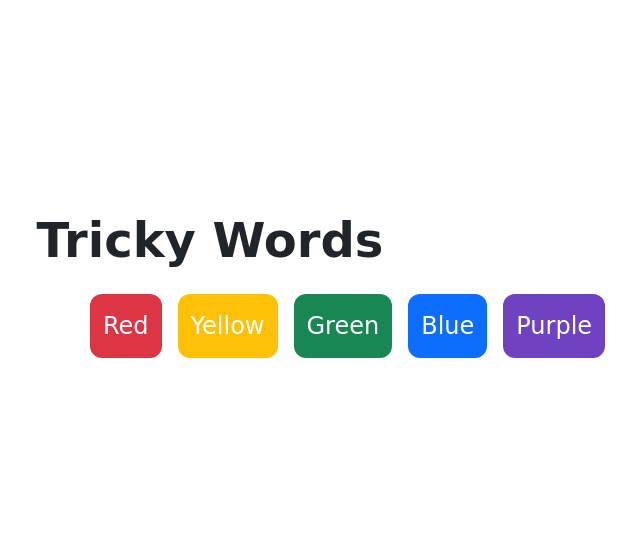
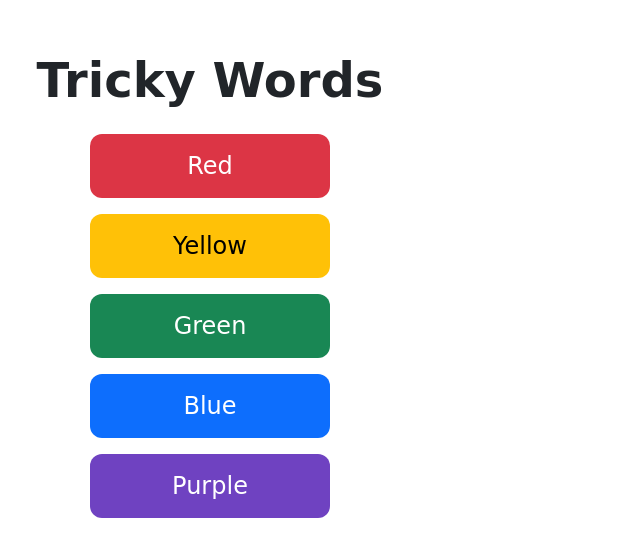
Before and after one commit to mokagio/tricky-words-trainer, a React (Vite) app: page / in a window 1280 px wide. Shown: the part 115-672 px from the top of the page, without its empty margins (430-1070 px from the left). Built offline with nearby package versions, Linux system fonts and the light colour scheme.

Commit message:
Stack group buttons vertically

```diff
--- a/src/App.jsx
+++ b/src/App.jsx
@@ -131,15 +131,24 @@ export default function App() {
       {!group ? (
         <>
           <h1 className="mb-4 fw-semibold display-5 text-center">Tricky Words</h1>
-          <ButtonRow width="auto">
+          <div className="d-flex flex-column gap-3" style={{ width: "240px" }}>
             {GROUPS.map(({ name, background, text }) => (
-              <ActionButton
-                label={name}
-                bg={background}
-                onClick={() => setGroup(name)}
-              />
+              <button
+              key={name}
+              className="btn d-flex align-items-center justify-content-center"
+              style={{
+                backgroundColor: background,
+                color: text,
+                height: "64px",
+                fontSize: "1.5rem",
+                borderRadius: "0.75rem",
+              }}
+              onClick={() => setGroup(name)}
+            >
+                {name}
+            </button>
             ))}
-          </ButtonRow>
+          </div>
         </>
       ) : currentWord ? (
         <>
```
